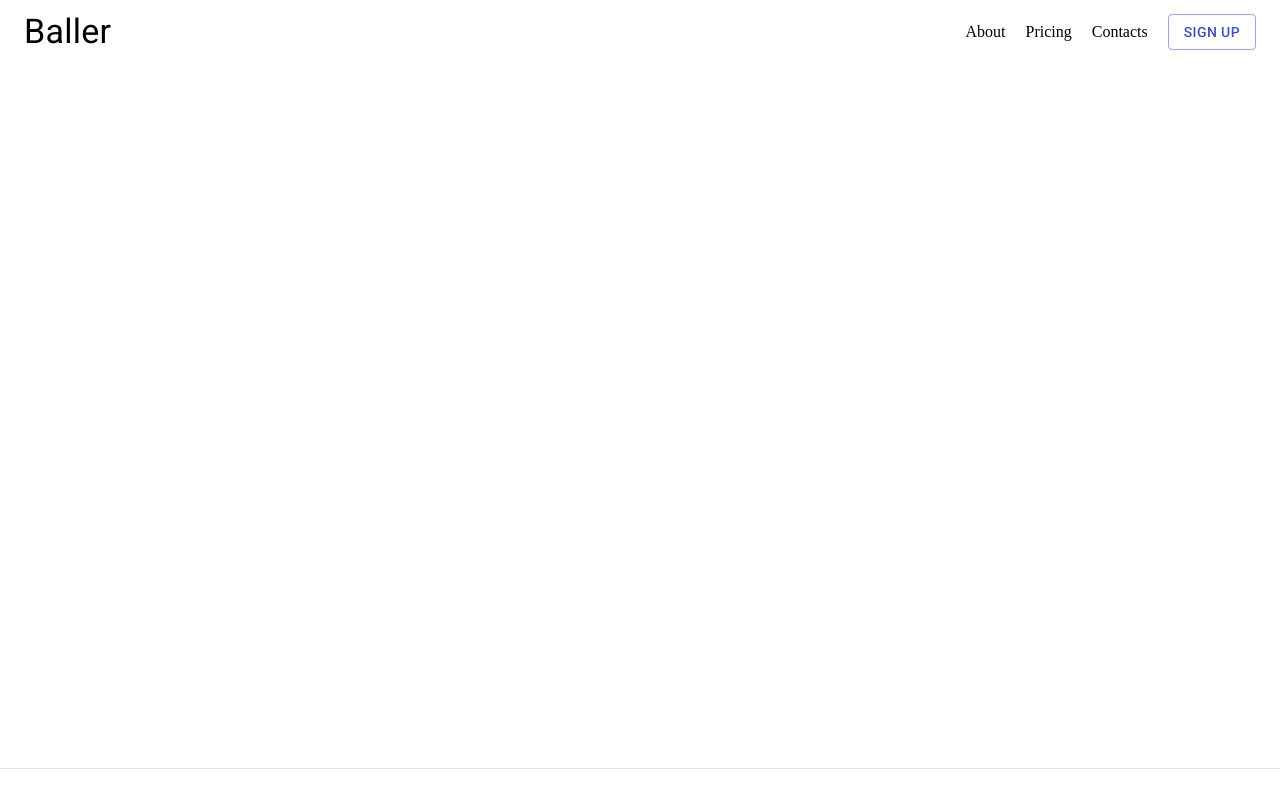
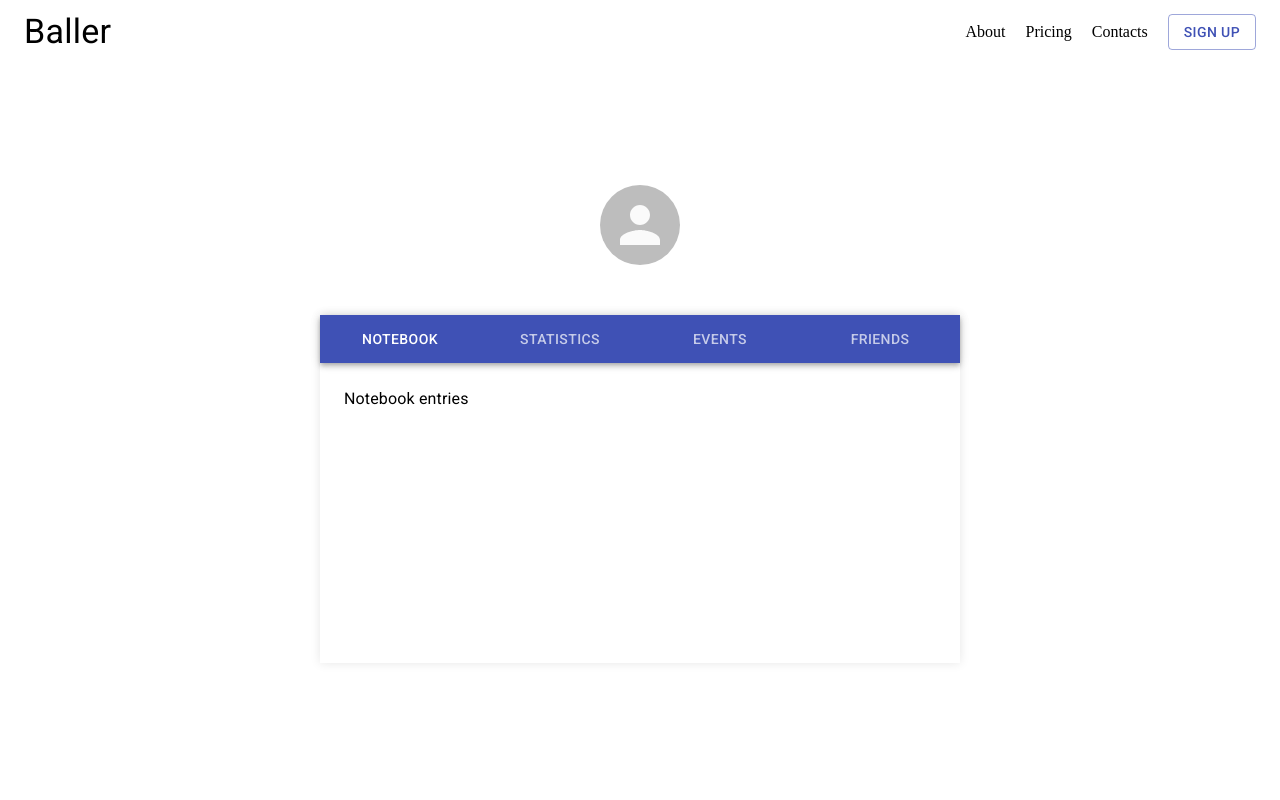
Before and after one commit to DariusPirvulescu/goco-test-client, a React (Create React App) app: page /dashboard in a window 1280 px wide. Shown: the top 800 px of the page. Built offline with nearby package versions, Linux system fonts and the light colour scheme.

Commit message:
Create Dashboard component

```diff
--- a/src/components/App.js
+++ b/src/components/App.js
@@ -8,6 +8,7 @@ import Homepage from 'components/organisms/Homepage';
 import ResetPass from 'components/organisms/ResetPass';
 import Footer from 'components/molecules/Footer';
 import Authenticate from 'components/organisms/Authenticate'
+import Dashboard from "components/organisms/Dashboard";
 
 // context
 import { UserContext } from 'contexts/userContext';
@@ -42,6 +43,7 @@ const App = () => {
             <Route exact path="/" component={Homepage} />
             <Route path="/login" render={() => <Authenticate action='login' />} />
             <Route path="/register" render={() => <Authenticate action='register' />} />
+            <Route path="/dashboard" component={Dashboard} />
             <Route path="/reset" component={ResetPass} />
           </Switch>
         </div>
--- /dev/null
+++ b/src/components/organisms/Dashboard.js
@@ -0,0 +1,42 @@
+import React from 'react';
+
+import { makeStyles } from '@material-ui/core/styles';
+import Grid from '@material-ui/core/Grid';
+
+import Avatar from 'components/atoms/Avatar';
+import TabsMenu from 'components/molecules/TabsMenu';
+
+const useStyles = makeStyles(theme => ({
+  dashboardContainer: {
+    color: theme.primaryColor,
+    gap: 50,
+    marginTop: 80,
+    [theme.breakpoints.up('sm')]: {
+      flexDirection: 'column',
+      maxWidth: '50%',
+      margin: '80px auto',
+
+      minHeight: '70vh',
+      minWidth: 640
+
+    }
+  }
+}))
+
+function Dashboard() {
+  const classes = useStyles();
+
+  return (
+    <Grid container  className={classes.dashboardContainer} justify='center' alignItems='center'>
+      <Grid item xs={12} >
+        <Avatar size='large'/>
+      </Grid>
+
+      <Grid item xs={12} >
+        <TabsMenu />
+      </Grid>
+    </Grid>
+  );
+}
+
+export default Dashboard;
```
